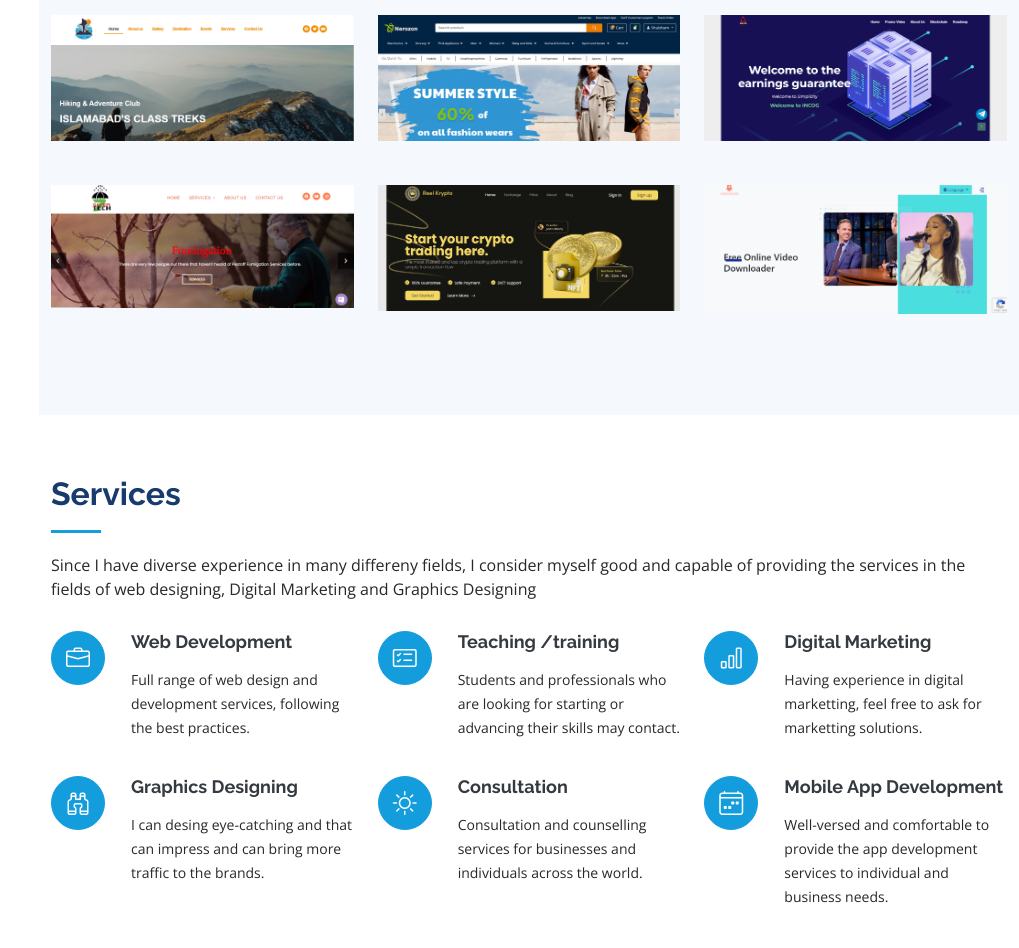
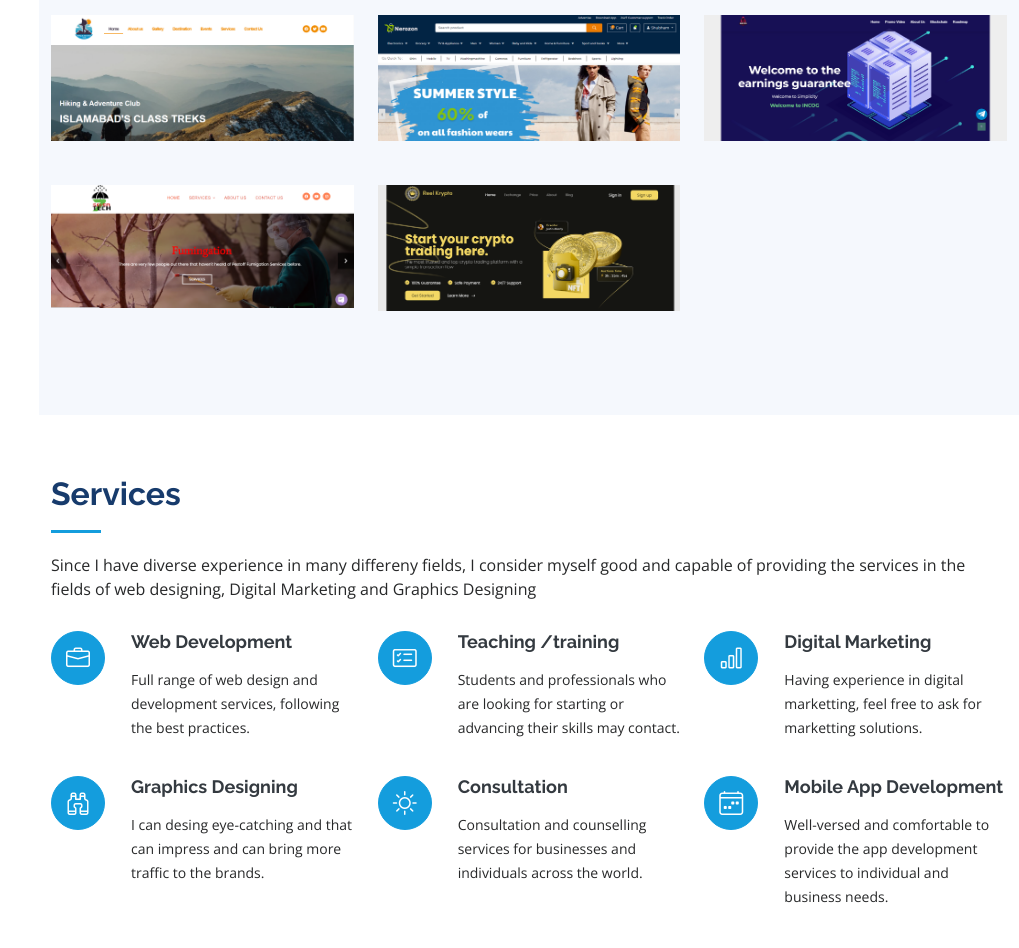
Before and after one commit to Nouman-hayat/portfolio, a plain HTML site: page index.html in a window 1280 px wide. Shown: the part 4164-5112 px from the top of the page, without its empty margins (261-1280 px from the left). Drawn offline with nearby package versions, Linux system fonts and the light colour scheme.

Commit message:
vidsave remove

```diff
--- a/index.html
+++ b/index.html
@@ -504,15 +504,7 @@
           </div>
 
 
- <div class="col-lg-4 col-md-6 portfolio-item filter-app">
-            <div class="portfolio-wrap " style="height:140px">
-              <img src="assets/img/portfolio/vidsave.PNG" class="img-fluid" alt="">
-              <div class="portfolio-links">
-                <a href="assets/img/portfolio/vidsave.PNG" data-gallery="portfolioGallery" class="portfolio-lightbox" title="Web 3"><i class="bx bx-plus"></i></a>
-                <a href="https://nouman-hayat.github.io/vidsave/" title="More Details"><i class="bx bx-link"></i></a>
-              </div>
-            </div>
-          </div>
+
 
 
 
```
